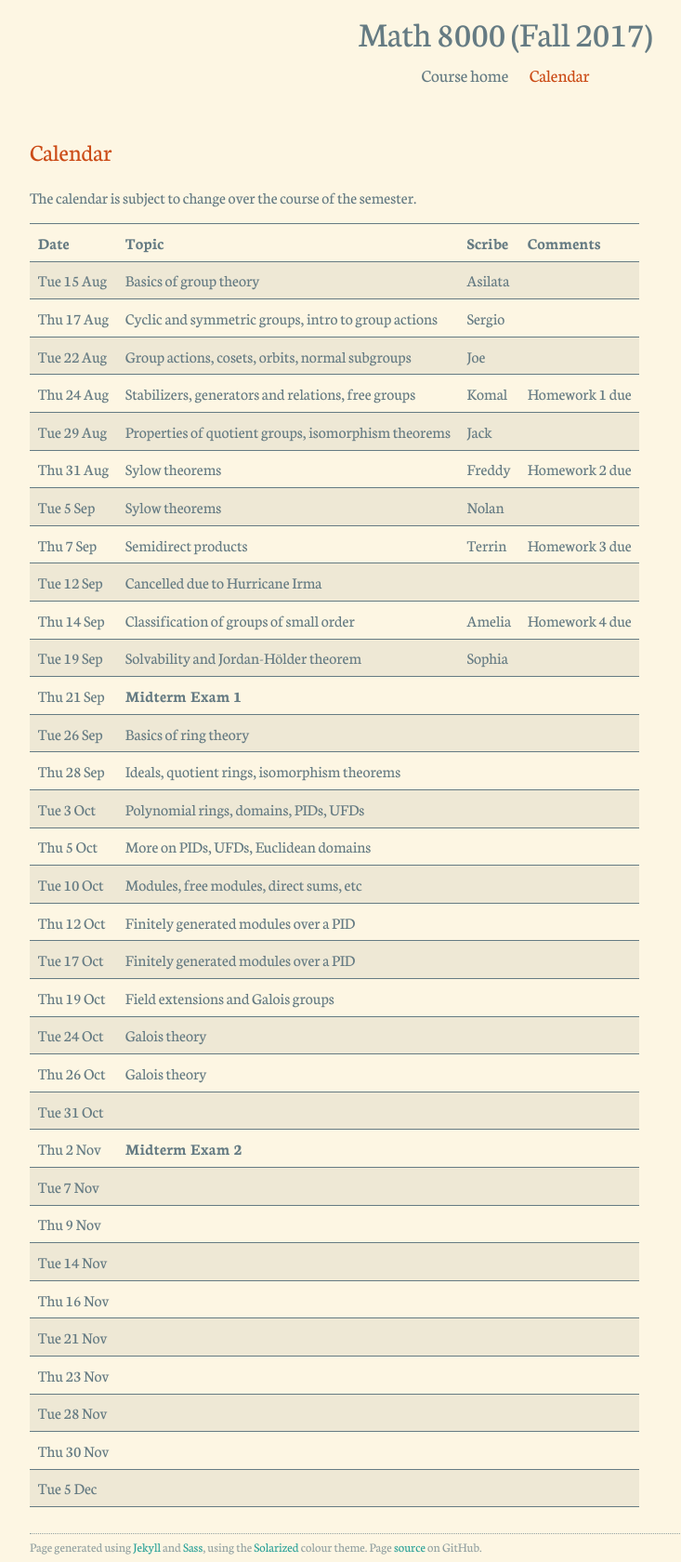
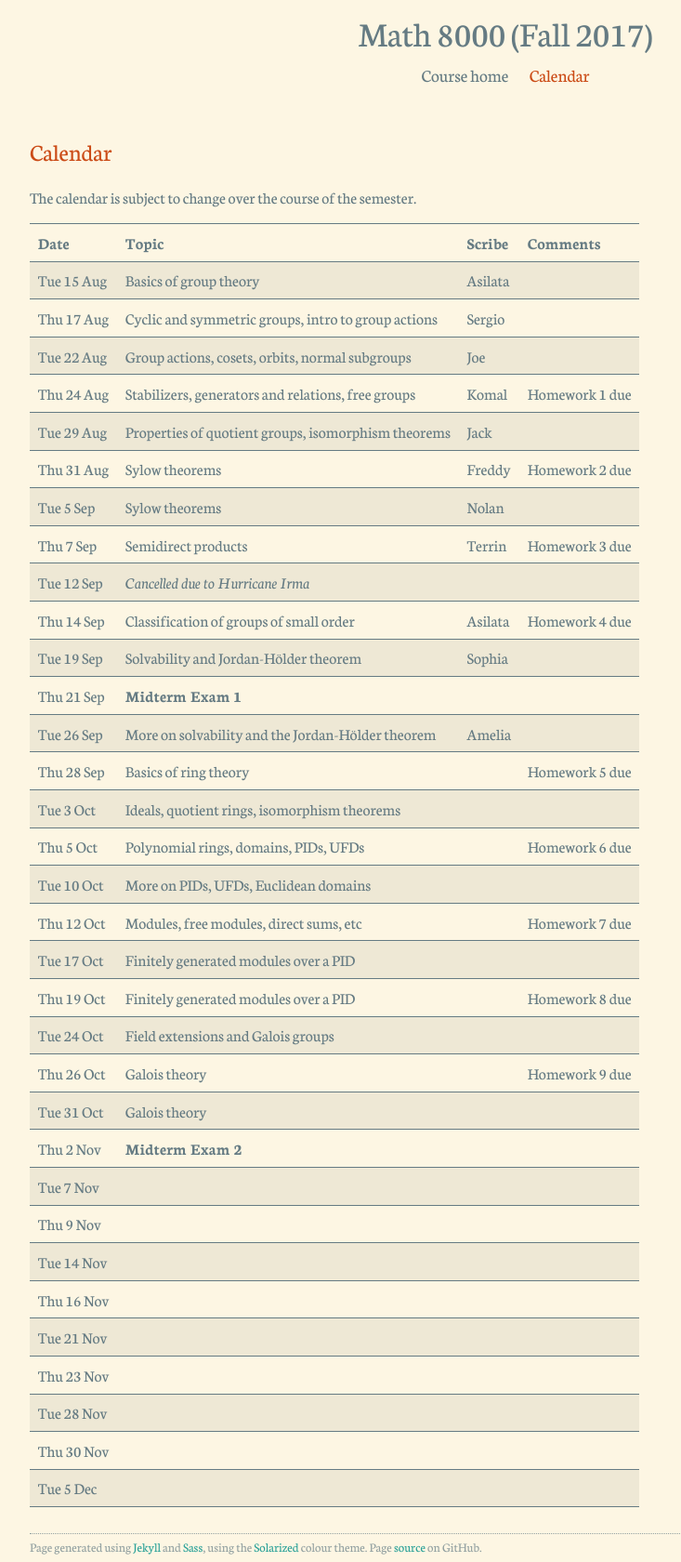
Before and after one commit to asilata/8000fall17, a Jekyll site: the page built from calendar.md, in a window 1280 px wide. Shown: the whole page at 93% size, without its empty margins (96-829 px from the left). Built offline with Jekyll 4.4.1, drawn with Linux system fonts in a browser that asks for light colours.

Commit message:
Updated calendar.

```diff
--- a/_data/calendar.yml
+++ b/_data/calendar.yml
@@ -39,13 +39,13 @@
   comments: Homework 3 due
 
 - date: "2017-09-12"
-  topic: Cancelled due to Hurricane Irma
+  topic: _Cancelled due to Hurricane Irma_
   scribe:
   comments:
 
 - date: "2017-09-14"
   topic: Classification of groups of small order
-  scribe: Amelia
+  scribe: Asilata
   comments: Homework 4 due
 
 - date: "2017-09-19"
@@ -59,34 +59,34 @@
   comments:
 
 - date: "2017-09-26"
-  topic: Basics of ring theory
-  scribe:
+  topic: More on solvability and the Jordan-Hölder theorem
+  scribe: Amelia
   comments:
 
 - date: "2017-09-28"
+  topic: Basics of ring theory
+  scribe:
+  comments: Homework 5 due
+
+- date: "2017-10-03"
   topic: Ideals, quotient rings, isomorphism theorems
   scribe:
   comments:
 
-- date: "2017-10-03"
+- date: "2017-10-05"
   topic: Polynomial rings, domains, PIDs, UFDs
   scribe:
-  comments:
+  comments: Homework 6 due
 
-- date: "2017-10-05"
+- date: "2017-10-10"
   topic: More on PIDs, UFDs, Euclidean domains
   scribe:
   comments:
 
-- date: "2017-10-10"
+- date: "2017-10-12"
   topic: Modules, free modules, direct sums, etc
   scribe:
-  comments:
-
-- date: "2017-10-12"
-  topic: Finitely generated modules over a PID
-  scribe:
-  comments:
+  comments: Homework 7 due
 
 - date: "2017-10-17"
   topic: Finitely generated modules over a PID
@@ -94,22 +94,22 @@
   comments:
 
 - date: "2017-10-19"
-  topic: Field extensions and Galois groups
+  topic: Finitely generated modules over a PID
   scribe:
-  comments:
+  comments: Homework 8 due
 
 - date: "2017-10-24"
-  topic: Galois theory
+  topic: Field extensions and Galois groups
   scribe:
   comments:
 
 - date: "2017-10-26"
   topic: Galois theory
   scribe:
-  comments:
+  comments: Homework 9 due
 
 - date: "2017-10-31"
-  topic:
+  topic: Galois theory
   scribe:
   comments:
 
```
